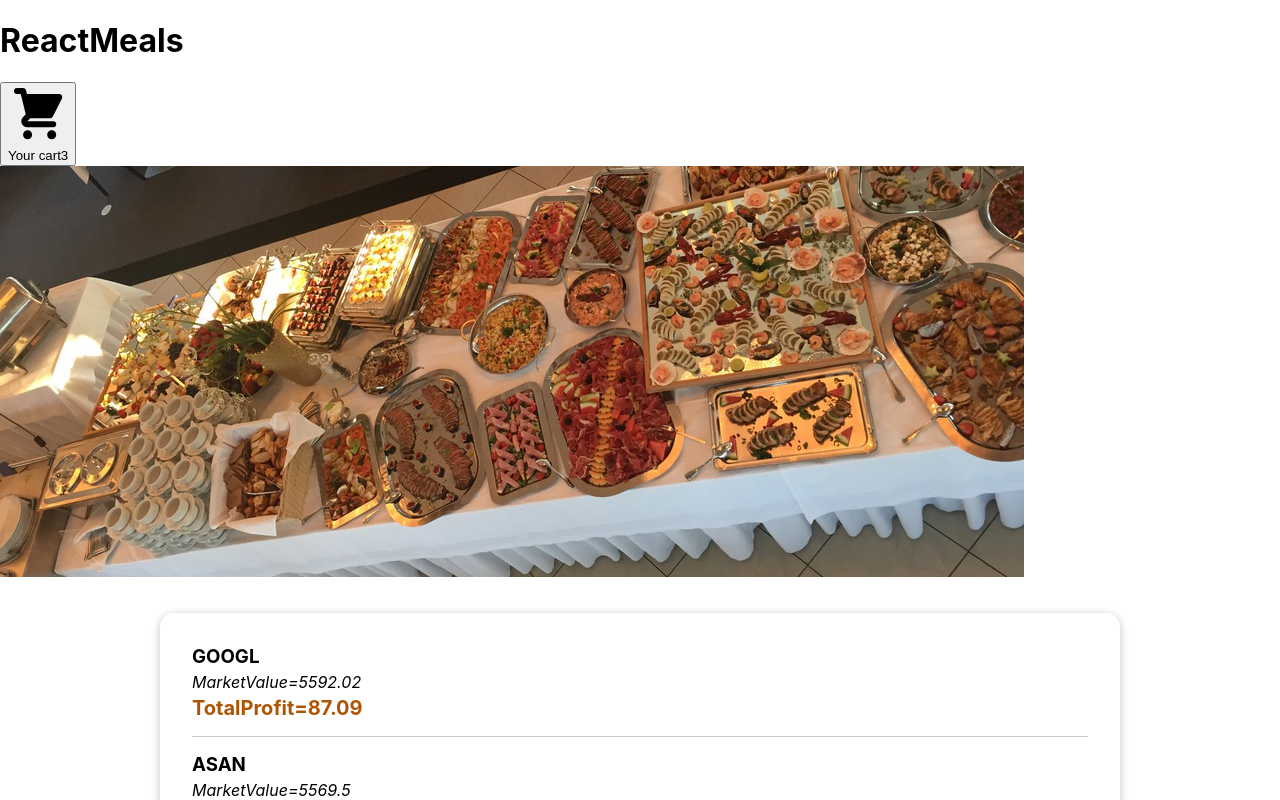
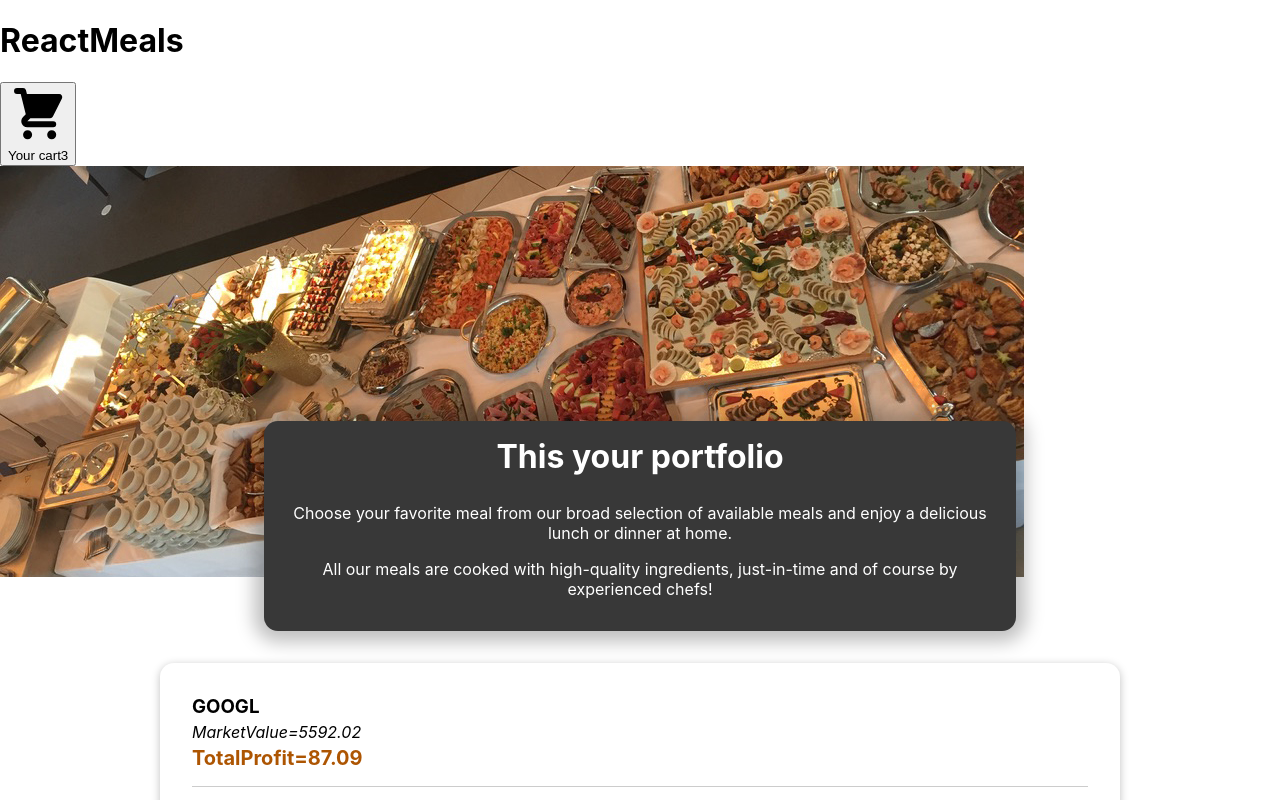
Before and after one commit to AlexHwang-497/tradingplatform, a React (Create React App) app: page / in a window 1280 px wide. Shown: the top 800 px of the page. Built offline with nearby package versions, Linux system fonts and the light colour scheme.

Commit message:
4.  you included the MealsSummary/SummaryOfPortfolio.js  this puts the exerpt in the middle of your page

```diff
--- a/src/components/PortfolioSummary/PortfolioSummary.js
+++ b/src/components/PortfolioSummary/PortfolioSummary.js
@@ -1,4 +1,5 @@
 import { Fragment } from "react";
+import SummaryOfPortfolio from "./SummaryOfPortfolio";
 
 import CurrentPortfolio from "./CurrentPortfolio";
 
@@ -7,6 +8,7 @@
 const portfolioSummary = () => {
     return (
         <Fragment>
+            <SummaryOfPortfolio/>
             <CurrentPortfolio/>
         </Fragment>
     )
--- /dev/null
+++ b/src/components/PortfolioSummary/SummaryOfPortfolio.js
@@ -0,0 +1,19 @@
+import classes from './SummaryOfPortfolio.module.css';
+
+const SummaryOfPortfolio = () => {
+  return (
+    <section className={classes.summary}>
+      <h2>This your portfolio</h2>
+      <p>
+        Choose your favorite meal from our broad selection of available meals
+        and enjoy a delicious lunch or dinner at home.
+      </p>
+      <p>
+        All our meals are cooked with high-quality ingredients, just-in-time and
+        of course by experienced chefs!
+      </p>
+    </section>
+  );
+};
+
+export default SummaryOfPortfolio;
--- /dev/null
+++ b/src/components/PortfolioSummary/SummaryOfPortfolio.module.css
@@ -0,0 +1,18 @@
+.summary {
+    text-align: center;
+    max-width: 45rem;
+    width: 90%;
+    margin: auto;
+    margin-top: -10rem;
+    position: relative;
+    background-color: #383838;
+    color: white;
+    border-radius: 14px;
+    padding: 1rem;
+    box-shadow: 0 1px 18px 10px rgba(0, 0, 0, 0.25);
+  }
+
+  .summary h2 {
+    font-size: 2rem;
+    margin-top: 0;
+  }
```
